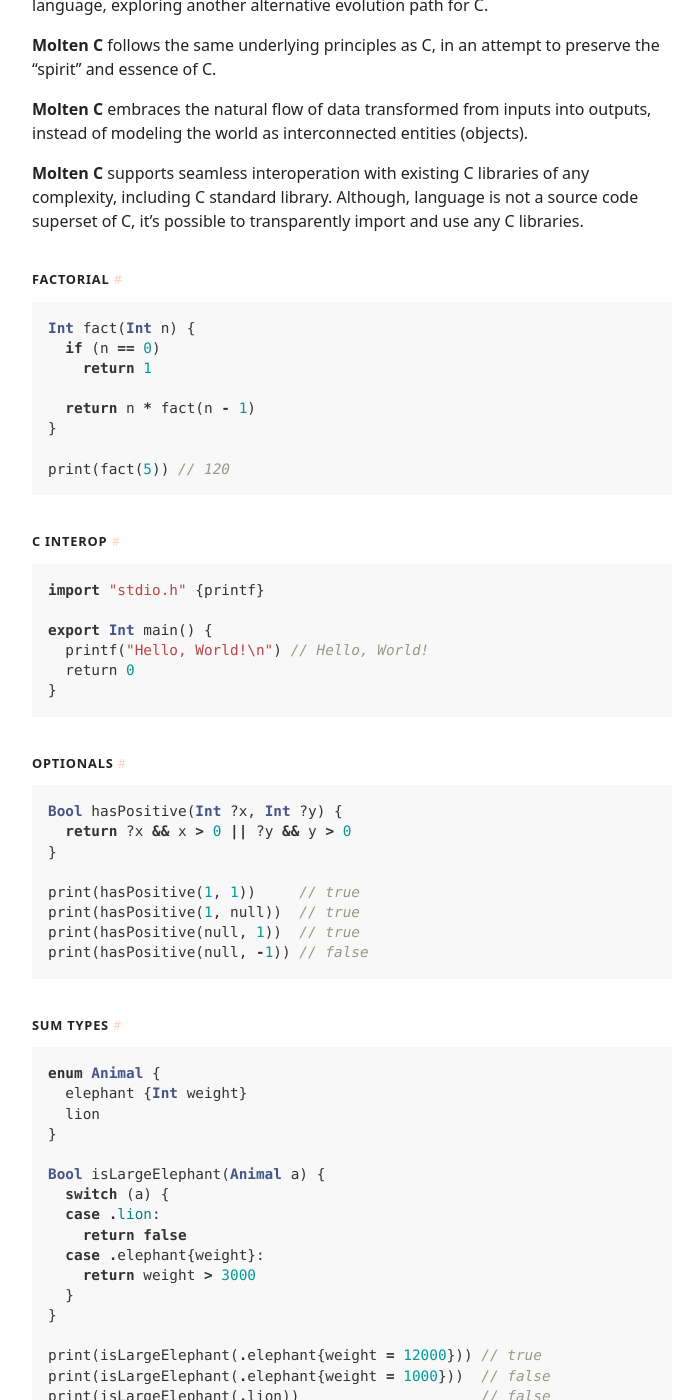
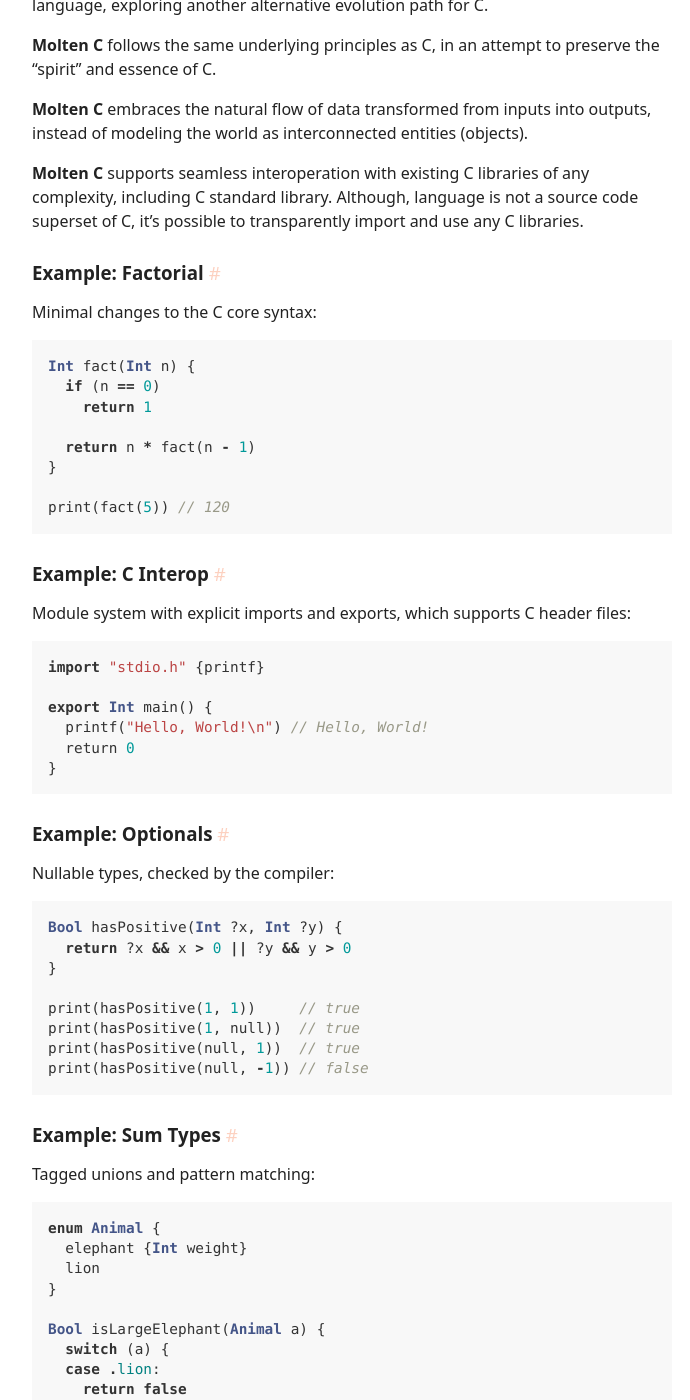
Before and after one commit to iefserge/moltenc.dev, a Jekyll site: the page built from index.md, in a window 1280 px wide and 1400 px high, scrolled down 426 px. Shown: the whole window, without its empty margins (16-706 px from the left). Built offline with Jekyll 4.4.1, drawn with Linux system fonts in a browser that asks for light colours; some of the changed text lies outside the part shown.

Commit message:
Update index.md

````diff
--- a/index.md
+++ b/index.md
@@ -17,7 +17,9 @@ __Molten C__ embraces the natural flow of data transformed from inputs into outp
 
 __Molten C__ supports seamless interoperation with existing C libraries of any complexity, including C standard library. Although, language is not a source code superset of C, it's possible to transparently import and use any C libraries.
 
-#### Factorial
+### Example: Factorial
+
+Minimal changes to the C core syntax:
 
 ```swift
 Int fact(Int n) {
@@ -30,7 +32,9 @@ Int fact(Int n) {
 print(fact(5)) // 120
 ```
 
-#### C Interop
+### Example: C Interop
+
+Module system with explicit imports and exports, which supports C header files:
 
 ```clean
 import "stdio.h" {printf}
@@ -41,7 +45,9 @@ export Int main() {
 }
 ```
 
-#### Optionals
+### Example: Optionals
+
+Nullable types, checked by the compiler:
 
 ```swift
 Bool hasPositive(Int ?x, Int ?y) {
@@ -54,7 +60,9 @@ print(hasPositive(null, 1))  // true
 print(hasPositive(null, -1)) // false
 ```
 
-#### Sum Types
+### Example: Sum Types
+
+Tagged unions and pattern matching:
 
 ```swift
 enum Animal {
@@ -76,7 +84,9 @@ print(isLargeElephant(.elephant{weight = 1000}))  // false
 print(isLargeElephant(.lion))                     // false
 ```
 
-#### Raw Pointers
+### Example: Raw Pointers
+
+Full power of the C language with raw pointers and manual memory allocation:
 
 ```swift
 import "stdlib.h" {malloc, free}
````
